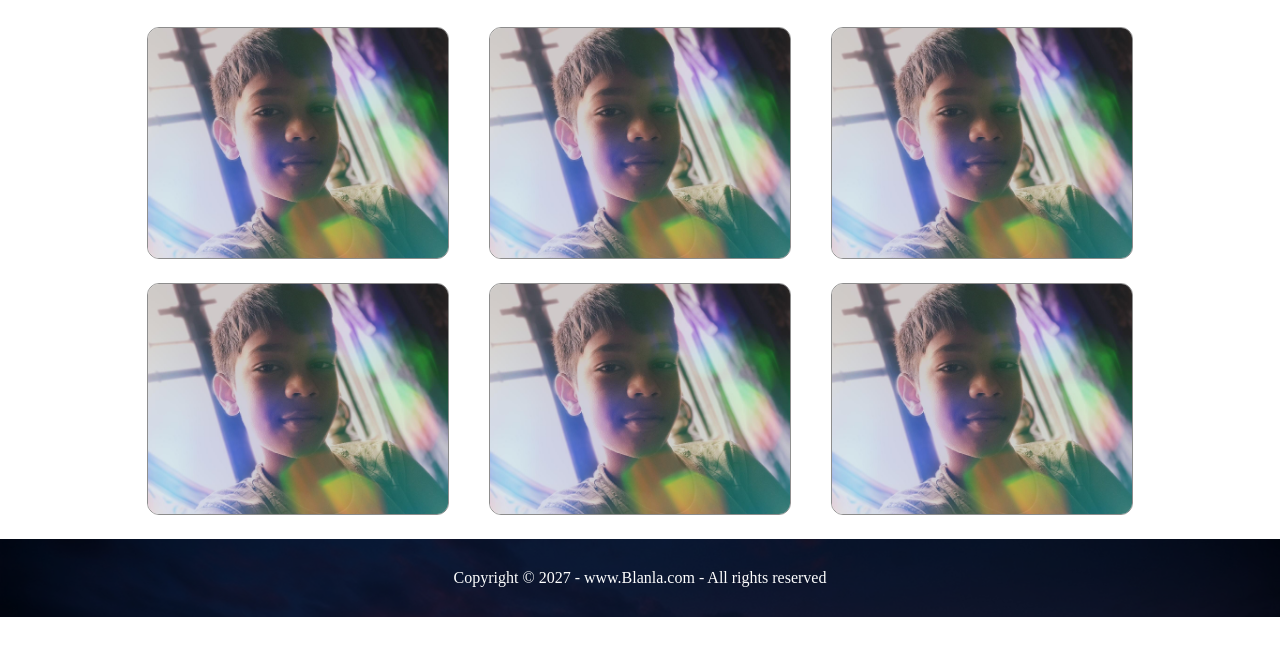
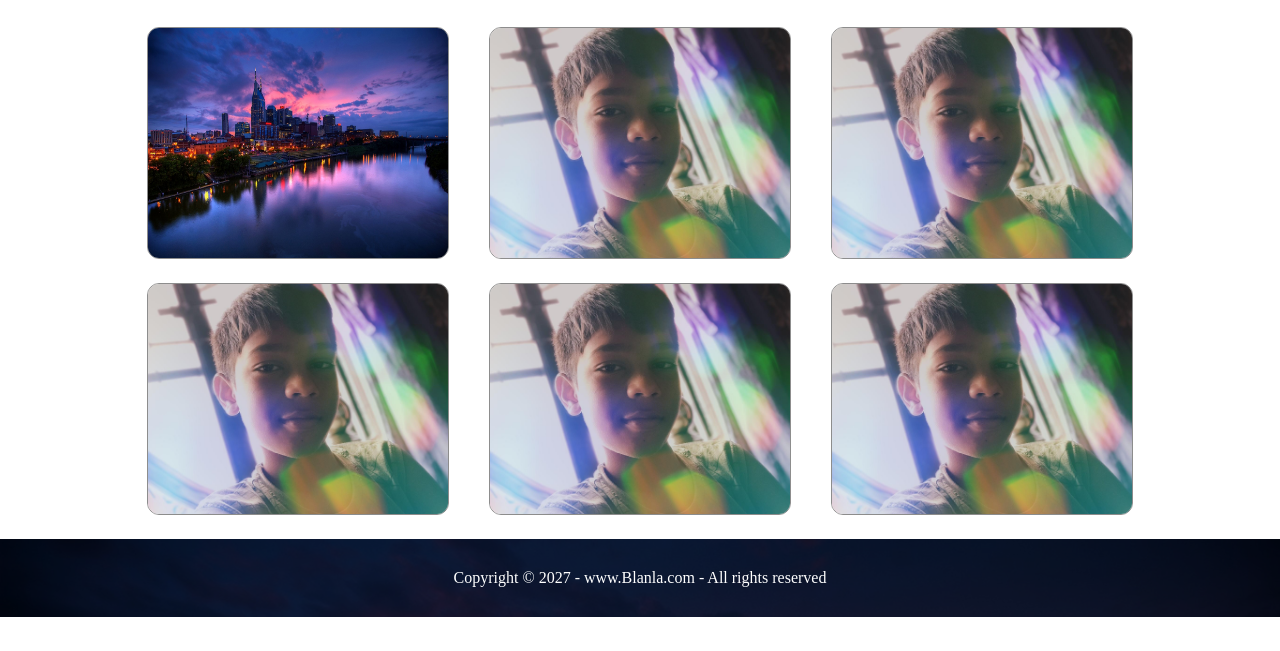
Before and after one commit to Blanla00/Blanla00.github.io, a plain HTML site: page index4.html in a window 1280 px wide. Shown: the part 149-800 px from the top of the page. Drawn offline with Linux system fonts and the light colour scheme.

Commit message:
Update index4.html

```diff
--- a/index4.html
+++ b/index4.html
@@ -35,7 +35,7 @@
                 <p class="pro-main">My Projects</p>
             </div>
             <div class="pro-btns">
-                <div class="pro-btn"><a href=""><img src="img/me.jpeg" alt="me"></a></div>
+                <div class="pro-btn"><a href=""><img src="img/bg2.jpg" alt="me"></a></div>
                 <div class="pro-btn"><a href=""><img src="img/me.jpeg" alt="me"></a></div>
                 <div class="pro-btn"><a href=""><img src="img/me.jpeg" alt="me"></a></div>
             </div>
```
